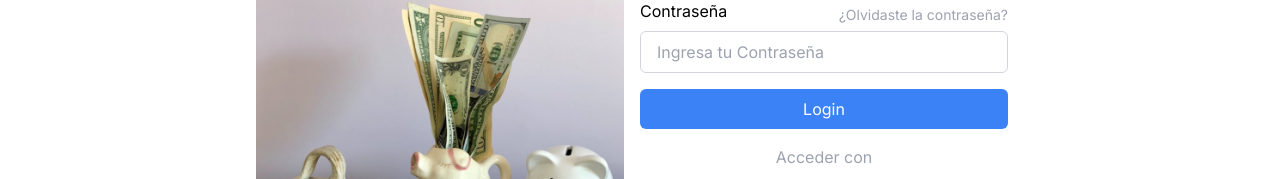
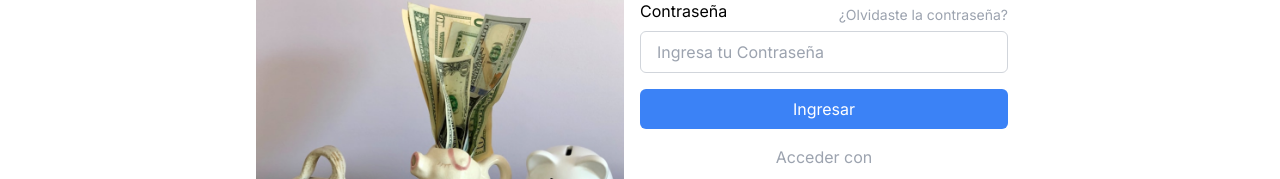
Before and after one commit to geroxima/separte, a Next.js app in the folder client/: page /login in a window 1280 px wide. Shown: the part 262-441 px from the top of the page. Built offline with nearby package versions, Linux system fonts and the light colour scheme; no server answers.

Commit message:
Update LoginForm.jsx

```diff
--- a/client/src/components/LoginForm.jsx
+++ b/client/src/components/LoginForm.jsx
@@ -108,7 +108,7 @@ const LoginForm = () => {
             type="submit"
             className="rounded-md bg-blue-500 px-4 py-2 text-white hover:bg-blue-600"
           >
-            Login
+            Ingresar
           </button>
         </form>
         <div className="flex w-full items-center">
```
